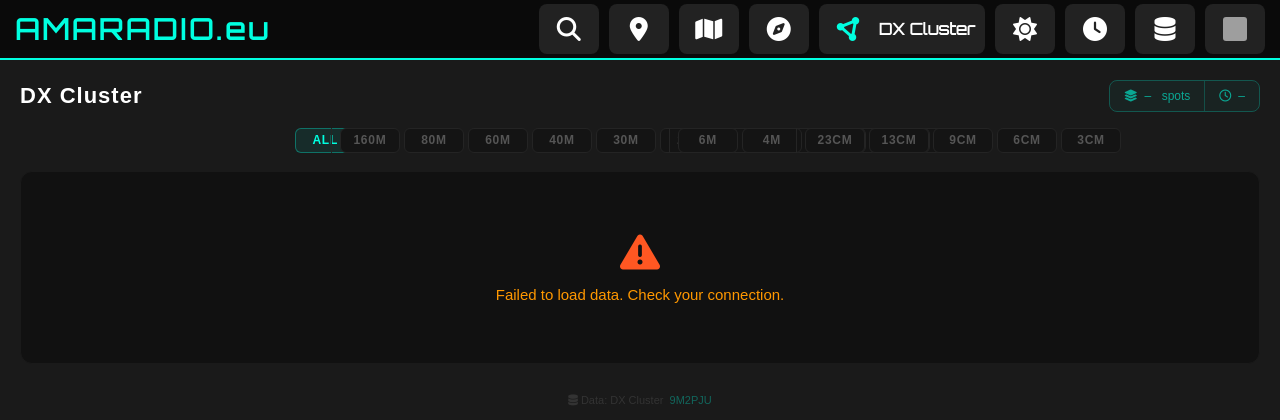
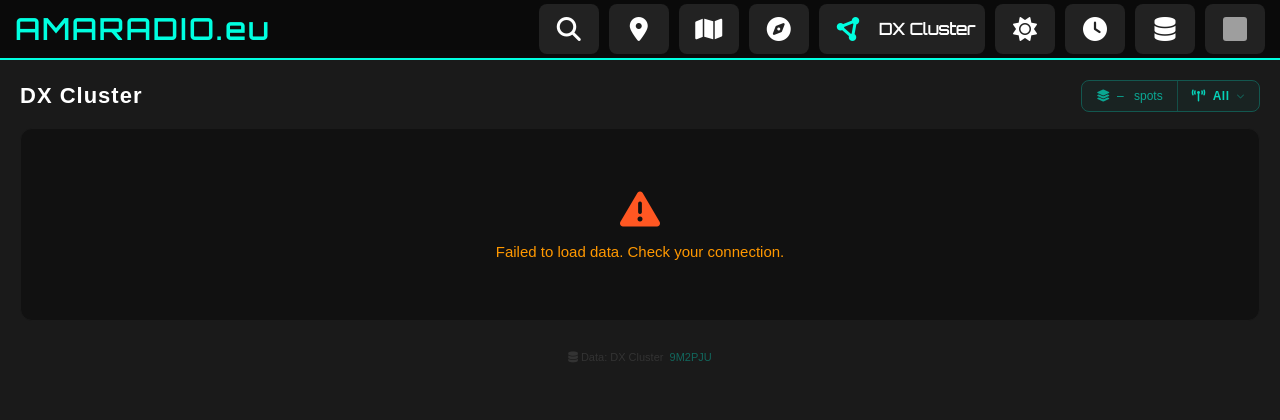
Before and after one commit to ondrahladik/AmaRadio.eu, a PHP site: page /cluster in a window 1280 px wide. Shown: the top 420 px of the page. Run offline with PHP 8.4, Linux system fonts and the light colour scheme; grey boxes are pictures that could not be loaded.

Commit message:
Add band picker UI; refactor band styles & JS
Replace the old horizontal band buttons with a compact dropdown-style band picker and update related styling, markup, and behavior. CSS changes introduce new picker, chip and button classes, animations and color adjustments; JS replaces the previous band filter handler with open/close picker logic, chip selection, and global click-to-close handling (also removed the unused fetchTimer variable and simplified interval setup). Cluster PHP template updated to render the new picker markup. Also updated Czech and English help copy to describe the new selector and tweaked frequency color descriptions. This improves UX by grouping bands (HF, VHF/UHF, SHF) into a single control and modernizes the UI.

```diff
--- a/assets/css/cluster.css
+++ b/assets/css/cluster.css
@@ -36,6 +36,7 @@
   display: flex;
   align-items: center;
   flex-shrink: 0;
+  position: relative;
 }
 
 .solar-split-btn {
@@ -59,80 +60,122 @@
   white-space: nowrap;
 }
 
-.split-btn-time--last {
-  border-right: none;
+.split-btn-band-btn {
+  display: flex;
+  align-items: center;
+  gap: 7px;
+  padding: 8px 14px;
+  font-size: 12px;
+  font-weight: bold;
+  font-family: inherit;
+  letter-spacing: 0.5px;
+  color: #00ffe0cc;
+  background: #00ffe00a;
+  border: none;
+  cursor: pointer;
+  white-space: nowrap;
+  transition: color 0.15s, background 0.15s;
 }
 
-.cluster-bands-wrap {
-  overflow-x: auto;
-  -webkit-overflow-scrolling: touch;
-  scrollbar-width: thin;
-  scrollbar-color: #00ffe030 transparent;
-  padding-bottom: 2px;
+.split-btn-band-btn:hover,
+.split-btn-band-btn.open {
+  color: #00ffe0;
+  background: #00ffe015;
 }
 
-.cluster-bands-wrap::-webkit-scrollbar { height: 3px; }
-.cluster-bands-wrap::-webkit-scrollbar-track { background: transparent; }
-.cluster-bands-wrap::-webkit-scrollbar-thumb { background: #00ffe030; border-radius: 2px; }
-
-.cluster-bands {
-  display: flex;
-  align-items: stretch;
-  gap: 6px;
-  width: fit-content;
-  flex-wrap: nowrap;
-  margin: 0 auto;
+.band-btn-chevron {
+  font-size: 8px;
+  color: #00ffe044;
+  transition: transform 0.2s, color 0.15s;
 }
 
-.band-group {
-  display: flex;
-  gap: 4px;
-  align-items: stretch;
+.split-btn-band-btn.open .band-btn-chevron {
+  transform: rotate(180deg);
+  color: #00ffe099;
 }
 
-.band-sep {
-  width: 1px;
-  background: #252525;
-  flex-shrink: 0;
-  align-self: stretch;
-  margin: 0 2px;
+/* Band picker */
+.band-picker {
+  position: absolute;
+  top: calc(100% + 8px);
+  right: 0;
+  background: #141414;
+  border: 1px solid #00ffe033;
+  border-radius: 12px;
+  padding: 14px;
+  z-index: 200;
+  min-width: 300px;
+  box-shadow: 0 12px 40px #00000088;
+  animation: pickerIn 0.15s ease;
 }
 
-.band-btn {
-  flex: 0 0 60px;
-  background: #141414;
-  border: 1px solid #242424;
-  color: #555;
-  padding: 0;
-  border-radius: 6px;
-  font-size: 12px;
-  font-weight: bold;
-  letter-spacing: 0.8px;
-  cursor: pointer;
-  transition: all 0.15s;
-  text-transform: uppercase;
-  font-family: inherit;
-  height: 25px;
-  line-height: 25px;
-  touch-action: manipulation;
-  white-space: nowrap;
-  text-align: center;
-  display: flex;
-  align-items: center;
-  justify-content: center;
+@keyframes pickerIn {
+  from { opacity: 0; transform: translateY(-6px); }
+  to   { opacity: 1; transform: translateY(0); }
 }
 
-.band-btn:hover {
-  border-color: #00ffe044;
-  color: #00ffe0;
-  background: #00ffe00d;
+.band-picker-sep {
+  height: 1px;
+  background: #222;
+  margin: 10px 0;
 }
 
-.band-btn.active {
-  background: #00ffe015;
-  border-color: #00ffe055;
-  color: #00ffe0;
+.band-picker-group {
+  display: flex;
+  flex-direction: column;
+  gap: 8px;
 }
+
+.band-picker-label {
+  font-size: 9px;
+  font-weight: bold;
+  letter-spacing: 2px;
+  text-transform: uppercase;
+  opacity: 0.9;
+}
+
+.band-picker-label--hf  { color: #ff9800; }
+.band-picker-label--vhf { color: #00ffe0; }
+.band-picker-label--shf { color: #ce93d8; }
+
+.band-picker-chips {
+  display: flex;
+  flex-wrap: wrap;
+  gap: 5px;
+}
+
+.band-chip {
+  background: #1c1c1c;
+  border: 1px solid #2a2a2a;
+  color: #666;
+  font-size: 11px;
+  font-weight: bold;
+  font-family: inherit;
+  padding: 5px 11px;
+  border-radius: 6px;
+  cursor: pointer;
+  letter-spacing: 0.5px;
+  text-transform: uppercase;
+  transition: all 0.12s;
+}
+
+.band-chip--all {
+  width: 100%;
+  text-align: center;
+  padding: 6px;
+}
+
+.band-chip--all:hover       { background: #00ffe010; border-color: #00ffe044; color: #00ffe0cc; }
+.band-chip--all.active      { background: #00ffe018; border-color: #00ffe066; color: #00ffe0; }
+
+.band-chip--hf:hover        { background: #ff980012; border-color: #ff980066; color: #ff9800; }
+.band-chip--hf.active       { background: #ff980020; border-color: #ff9800aa; color: #ff9800; }
+
+.band-chip--vhf:hover       { background: #00ffe012; border-color: #00ffe066; color: #00ffe0; }
+.band-chip--vhf.active      { background: #00ffe020; border-color: #00ffe0aa; color: #00ffe0; }
+
+.band-chip--shf:hover       { background: #ce93d812; border-color: #ce93d866; color: #ce93d8; }
+.band-chip--shf.active      { background: #ce93d820; border-color: #ce93d8aa; color: #ce93d8; }
 
 .cluster-loading,
 .cluster-error,
@@ -251,7 +294,7 @@
 }
 
 .freq-hf  { color: #ff9800; }
-.freq-vhf { color: #4fc3f7; }
+.freq-vhf { color: #00ffe0; }
 .freq-uhf { color: #00ffe0; }
 .freq-shf { color: #ce93d8; }
 
@@ -320,8 +363,6 @@
 
   .split-btn-time { padding: 7px 10px; font-size: 11px; gap: 5px; }
 
-  .band-btn { padding: 0 10px; font-size: 11px; }
-
   .cluster-table thead th,
   .cluster-table td { padding: 8px 10px; }
 
--- a/assets/lang/cs.php
+++ b/assets/lang/cs.php
@@ -213,9 +213,9 @@
     'help-cluster-title-1'      => '1. Co je DX Cluster',
     'help-cluster-description-1'=> 'DX Cluster je síť uzlů sdílejících informace o rádiových spojeních (spoty) v reálném čase. Každý spot obsahuje informaci o tom, kdo zachytil (Spotter) jakou stanici (DX), na jaké frekvenci a s jakým sdělením.',
     'help-cluster-title-2'      => '2. Filtrování pásem',
-    'help-cluster-description-2'=> 'Pomocí tlačítek v horní části stránky lze filtrovat spoty podle pásma. Tlačítko <b>Vše</b> zobrazí spoty ze všech pásem. Po kliknutí na konkrétní pásmo se zobrazí pouze spoty z daného pásma.',
+    'help-cluster-description-2'=> 'Pásmo lze vybrat pomocí tlačítka v pravém horním rohu stránky. Po kliknutí se otevře výběr pásem rozdělených do skupin: <b>HF</b>, <b>VHF/UHF</b> a <b>SHF</b>. Výchozí volba <b>Vše</b> zobrazí spoty ze všech pásem.',
     'help-cluster-title-3'      => '3. Obsah tabulky',
-    'help-cluster-description-3'=> '<b>Čas (UTC)</b> - čas zachycení spotu v UTC.<br><b>Spotter</b> - volací znak stanice, která spot odeslala (odkaz na QRZ.com).<br><b>MHz</b> - frekvence v MHz, barevně odlišená: oranžová = HF, modrá = VHF, tyrkysová = UHF, fialová = SHF.<br><b>Vlajka</b> - země DX stanice podle prefixu volacího znaku.<br><b>DX</b> - volací znak zachycené stanice (odkaz na QRZ.com).<br><b>Zpráva</b> - doprovodná zpráva a detekovaný mód (FT8, CW, SSB…).',
+    'help-cluster-description-3'=> '<b>Čas (UTC)</b> – čas zachycení spotu v UTC.<br><b>Spotter</b> – volací znak stanice, která spot odeslala (odkaz na QRZ.com).<br><b>MHz</b> – frekvence v MHz, barevně odlišená: <span style="color:#ff9800">oranžová = HF</span>, <span style="color:#00ffe0">tyrkysová = VHF/UHF</span>, <span style="color:#ce93d8">fialová = SHF</span>.<br><b>Vlajka</b> – země DX stanice dle prefixu volacího znaku.<br><b>DX</b> – volací znak zachycené stanice (odkaz na QRZ.com).<br><b>Zpráva</b> – doprovodná zpráva a detekovaný mód (FT8, CW, SSB…).',
 
     // Solar Activity
     'solar-page-title'       => 'Solární aktivita',
--- a/assets/lang/en.php
+++ b/assets/lang/en.php
@@ -213,9 +213,9 @@
     'help-cluster-title-1'      => '1. What is DX Cluster',
     'help-cluster-description-1'=> 'A DX Cluster is a network of nodes sharing radio contact information (spots) in real time. Each spot contains information about who heard (Spotter) which station (DX), on which frequency and with what message.',
     'help-cluster-title-2'      => '2. Band filtering',
-    'help-cluster-description-2'=> 'Use the buttons at the top of the page to filter spots by band. The <b>All</b> button shows spots from all bands. Clicking a specific band shows only spots from that band.',
+    'help-cluster-description-2'=> 'Use the band selector button in the top-right corner of the page. Clicking it opens a picker with bands grouped into <b>HF</b>, <b>VHF/UHF</b> and <b>SHF</b>. The default <b>All</b> option shows spots from all bands.',
     'help-cluster-title-3'      => '3. Table contents',
-    'help-cluster-description-3'=> '<b>Time (UTC)</b> - time the spot was received in UTC.<br><b>Spotter</b> - callsign of the station that submitted the spot (links to QRZ.com).<br><b>MHz</b> - frequency in MHz, colour-coded: orange = HF, blue = VHF, cyan = UHF, purple = SHF.<br><b>Flag</b> - country of the DX station based on callsign prefix.<br><b>DX</b> - callsign of the spotted station (links to QRZ.com).<br><b>Message</b> - accompanying message and detected mode (FT8, CW, SSB…).',
+    'help-cluster-description-3'=> '<b>Time (UTC)</b> – time the spot was received in UTC.<br><b>Spotter</b> – callsign of the station that submitted the spot (links to QRZ.com).<br><b>MHz</b> – frequency in MHz, colour-coded: <span style="color:#ff9800">orange = HF</span>, <span style="color:#00ffe0">cyan = VHF/UHF</span>, <span style="color:#ce93d8">purple = SHF</span>.<br><b>Flag</b> – country of the DX station based on callsign prefix.<br><b>DX</b> – callsign of the spotted station (links to QRZ.com).<br><b>Message</b> – accompanying message and detected mode (FT8, CW, SSB…).',
 
     // Solar activity
     'solar-page-title'=> 'Solar activity',
--- a/cluster.php
+++ b/cluster.php
@@ -36,38 +36,44 @@
             <i class="fas fa-layer-group"></i>
             <span id="spotCount">–</span>&nbsp;<?= $text['cluster-spots'] ?>
           </span>
-          <span class="split-btn-time split-btn-time--last">
-            <i class="fa-regular fa-clock"></i>
-            <span id="lastUpdate">–</span>
-          </span>
+          <button class="split-btn-band-btn" id="bandBtn" type="button" aria-expanded="false">
+            <i class="fa-solid fa-tower-broadcast"></i>
+            <span id="bandLabel"><?= $text['cluster-band-all'] ?></span>
+            <i class="fa-solid fa-chevron-down band-btn-chevron"></i>
+          </button>
         </div>
-      </div>
-    </div>
-
-    <!-- Band filter -->
-    <div class="cluster-bands-wrap">
-      <div class="cluster-bands" id="bandFilter">
-        <?php
-        $band_groups = [
-          ['all'],
-          ['160m','80m','60m','40m','30m','20m','17m','15m','12m','10m'],
-          ['6m','4m','2m','70cm'],
-          ['23cm','13cm','9cm','6cm','3cm'],
-        ];
-        $allBands = array_merge(...$band_groups);
-        $first = true;
-        foreach ($band_groups as $group):
-          if (!$first): ?><span class="band-sep"></span><?php endif; $first = false;
-        ?>
-        <div class="band-group">
-          <?php foreach ($group as $b):
-            $label = $b === 'all' ? $text['cluster-band-all'] : $b; ?>
-          <button class="band-btn<?= $b === 'all' ? ' active' : '' ?>" data-band="<?= $b ?>">
-            <?= htmlspecialchars($label) ?>
-          </button>
-          <?php endforeach; ?>
+        <div class="band-picker" id="bandPicker" hidden>
+          <div class="band-picker-group">
+            <button class="band-chip band-chip--all active" data-band="all"><?= $text['cluster-band-all'] ?></button>
+          </div>
+          <div class="band-picker-sep"></div>
+          <div class="band-picker-group">
+            <div class="band-picker-label band-picker-label--hf">HF</div>
+            <div class="band-picker-chips">
+              <?php foreach (['160m','80m','60m','40m','30m','20m','17m','15m','12m','10m'] as $b): ?>
+              <button class="band-chip band-chip--hf" data-band="<?= $b ?>"><?= $b ?></button>
+              <?php endforeach; ?>
+            </div>
+          </div>
+          <div class="band-picker-sep"></div>
+          <div class="band-picker-group">
+            <div class="band-picker-label band-picker-label--vhf">VHF / UHF</div>
+            <div class="band-picker-chips">
+              <?php foreach (['6m','4m','2m','70cm'] as $b): ?>
+              <button class="band-chip band-chip--vhf" data-band="<?= $b ?>"><?= $b ?></button>
+              <?php endforeach; ?>
+            </div>
+          </div>
+          <div class="band-picker-sep"></div>
+          <div class="band-picker-group">
+            <div class="band-picker-label band-picker-label--shf">SHF</div>
+            <div class="band-picker-chips">
+              <?php foreach (['23cm','13cm','9cm','6cm','3cm'] as $b): ?>
+              <button class="band-chip band-chip--shf" data-band="<?= $b ?>"><?= $b ?></button>
+              <?php endforeach; ?>
+            </div>
+          </div>
         </div>
-        <?php endforeach; ?>
       </div>
     </div>
 
```
Also changed, not shown: assets/js/cluster.js (+25 -13 lines).
